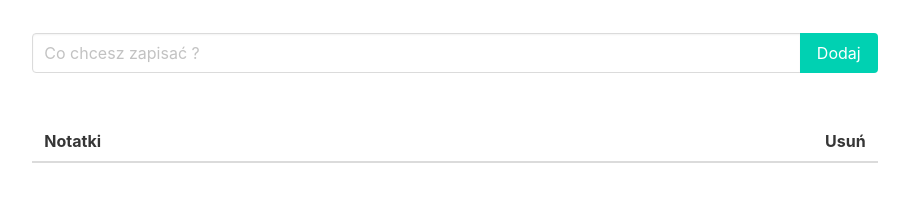
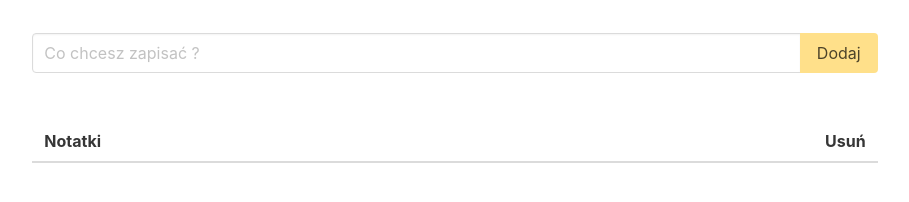
Before and after one commit to Mefjuszkov/todo-list, a website: page client/index.html in a window 1280 px wide. Shown: the part 164-366 px from the top of the page, without its empty margins (185-1094 px from the left). Drawn offline with nearby package versions, Linux system fonts and the light colour scheme; no server answers.

Commit message:
Update index.html

```diff
--- a/client/index.html
+++ b/client/index.html
@@ -26,7 +26,7 @@
           <input class="input" type="text" name="title" id="title" placeholder="Co chcesz zapisać ?">
         </div>
         <div class="control">
-          <button class="button is-primary" type="submit" id="addTaskBtn">
+          <button class="button is-primary is-warning" type="submit" id="addTaskBtn">
             Dodaj
           </button>
         </div>
```
